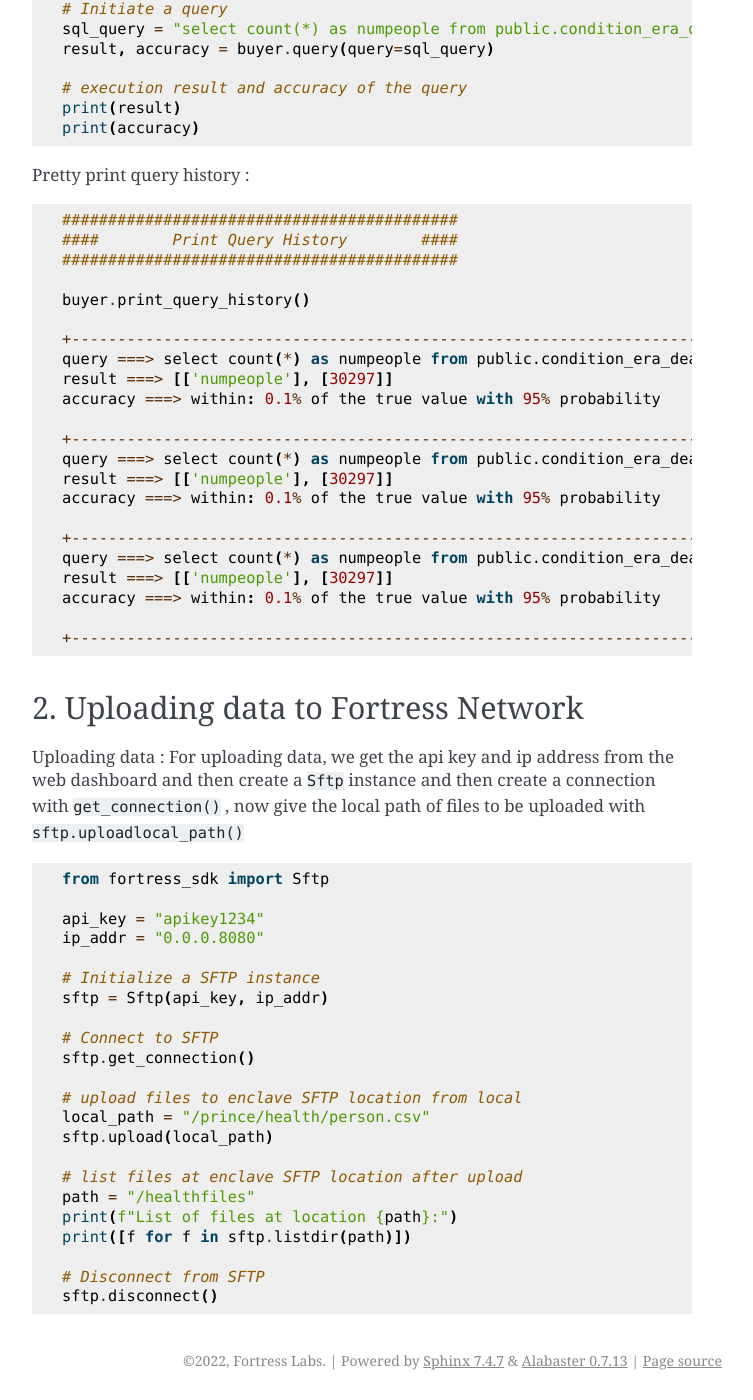
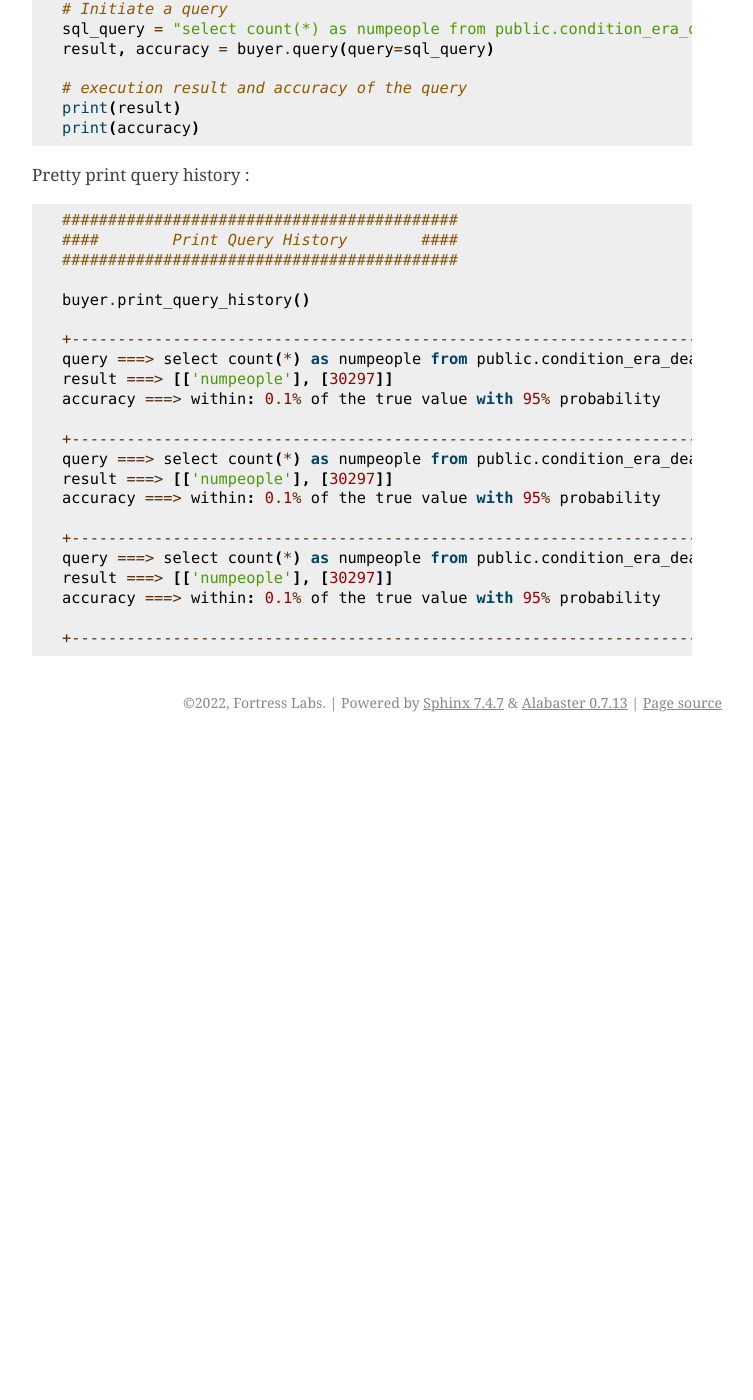
Before and after one commit to Atbash-Labs/python-sdk, a Sphinx documentation site: the page built from docs/tutorial.rst, in a window 1280 px wide and 1400 px high, scrolled down 522 px. Shown: the whole window, without its empty margins (388-1141 px from the left). Built offline with Sphinx 7.4.7, drawn with Linux system fonts in a browser that asks for light colours; after the commit the page ends 1264 px from its top, so only the background shows below that; some of the changed text lies outside the part shown.

Commit message:
fix docs

```diff
--- a/docs/tutorial.rst
+++ b/docs/tutorial.rst
@@ -1,7 +1,7 @@
 Tutorial
 ========
 
-The best way to interact with the network is to use the ``Buyer`` & ``Sftp`` extension objects and its associated methods.
+The best way to interact with the network is to use the ``Buyer`` extension objects and its associated methods.
 
 
 1. Querying health datasets
@@ -55,36 +55,3 @@ Pretty print query history :
     accuracy ===> within: 0.1% of the true value with 95% probability
 
     +--------------------------------------------------------------------------------+
-
-
-2. Uploading data to Fortress Network
---------------------------------------
-Uploading data :
-For uploading data, we get the api key and ip address from the web dashboard and then create a
-``Sftp`` instance and then create a connection with ``get_connection()`` , now give the local path of files to be
-uploaded with ``sftp.uploadlocal_path()``
-
-.. code-block:: python
-
-    from fortress_sdk import Sftp
-
-    api_key = "apikey1234"
-    ip_addr = "0.0.0.8080"
-
-    # Initialize a SFTP instance
-    sftp = Sftp(api_key, ip_addr)
-
-    # Connect to SFTP
-    sftp.get_connection()
-
-    # upload files to enclave SFTP location from local
-    local_path = "/prince/health/person.csv"
-    sftp.upload(local_path)
-
-    # list files at enclave SFTP location after upload
-    path = "/healthfiles"
-    print(f"List of files at location {path}:")
-    print([f for f in sftp.listdir(path)])
-
-    # Disconnect from SFTP
-    sftp.disconnect()
```
